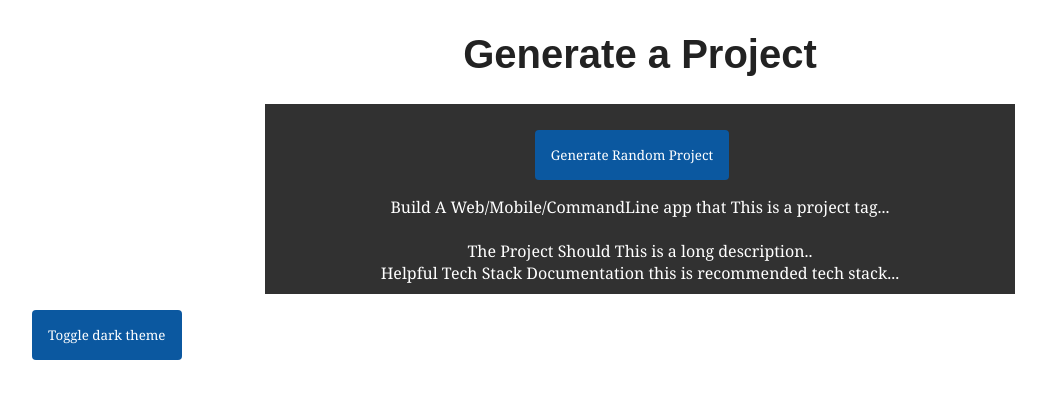
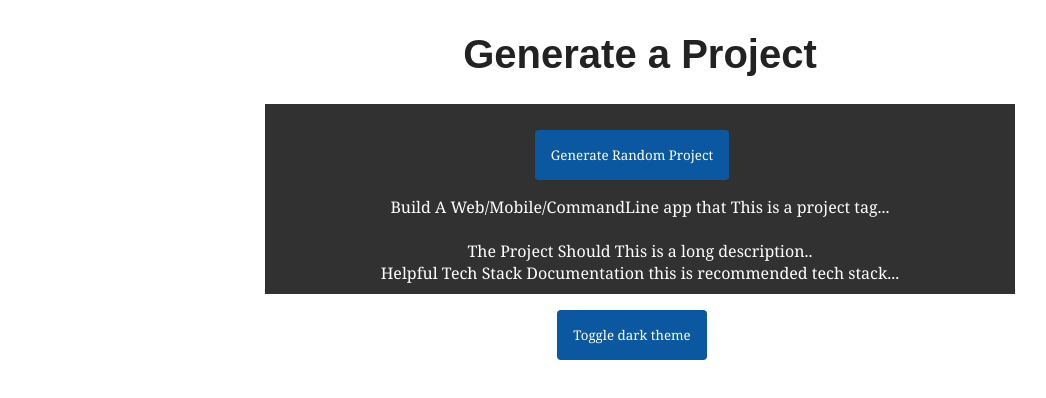
Before and after one commit to hackathon-project-generator/project-gen, an Angular app: page / in a window 1280 px wide. Shown: the top 398 px of the page, without its empty margins (0-1046 px from the left). Built offline with nearby package versions, Linux system fonts and the light colour scheme.

Commit message:
centered

```diff
--- a/src/app/app.component.html
+++ b/src/app/app.component.html
@@ -1,3 +1,5 @@
 <h1>{{head}}</h1>
 <app-generate-project></app-generate-project>
-<button class = "darkTheme" (click)="toggleDarkTheme()">Toggle dark theme</button>
+<div class = "darkTheme">
+    <button (click)="toggleDarkTheme()">Toggle dark theme</button>
+</div>
```
